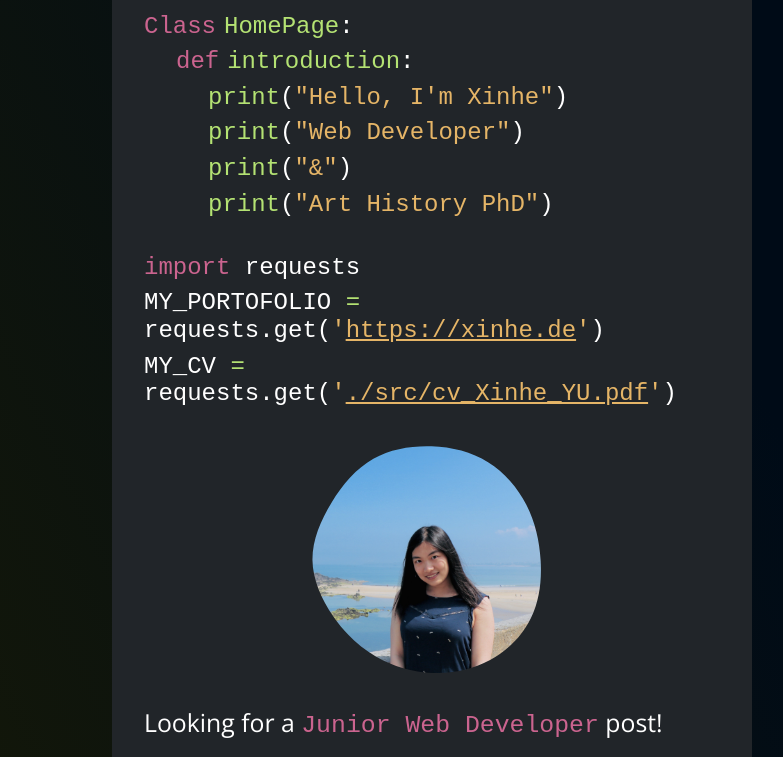
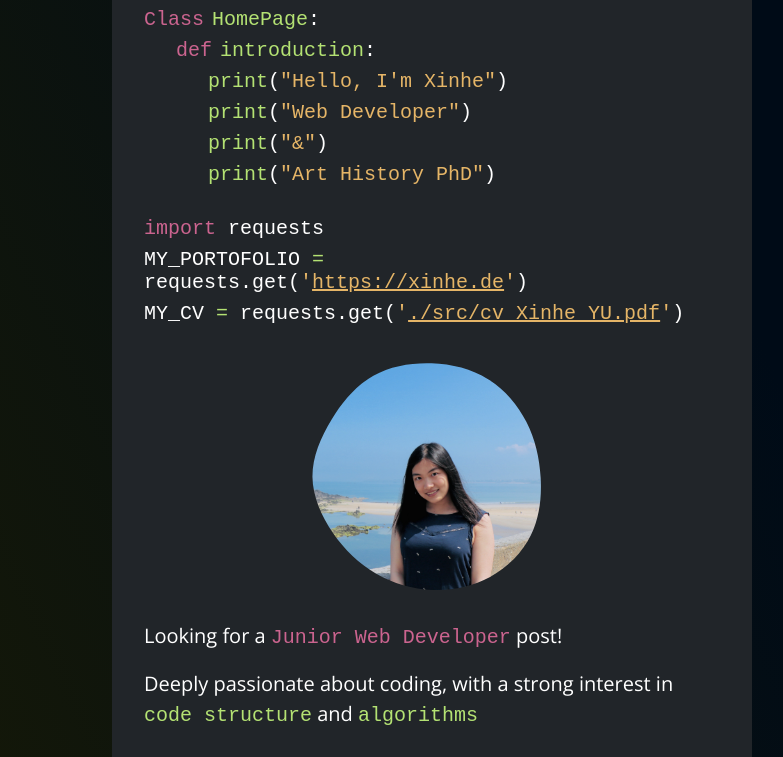
Before and after one commit to Xinhe-Yu/profile, a plain HTML site: page index.html in a window 1280 px wide. Shown: the part 128-885 px from the top of the page, without its empty margins (208-991 px from the left). Drawn offline with nearby package versions, Linux system fonts and the light colour scheme.

Commit message:
modify font size

```diff
--- a/css/components/code.css
+++ b/css/components/code.css
@@ -46,15 +46,9 @@ h2.code {
     }
 }
 
-@media (min-width: 830px) {
+@media (min-width: 1028px) {
   .code p {
     font-size: 1.25rem;
-  }
-}
-
-@media (min-width: 1028px) {
-  .code p {
-    font-size: 1.5rem;
     margin-bottom: 0.5rem;
   }
 }
--- a/css/style.css
+++ b/css/style.css
@@ -132,7 +132,7 @@ li > div > span:not(:last-child) {
 
 @media (min-width: 992px) {
   body {
-    font-size: 1.55rem;
+    font-size: 1.25rem;
   }
 
   .container {
```
